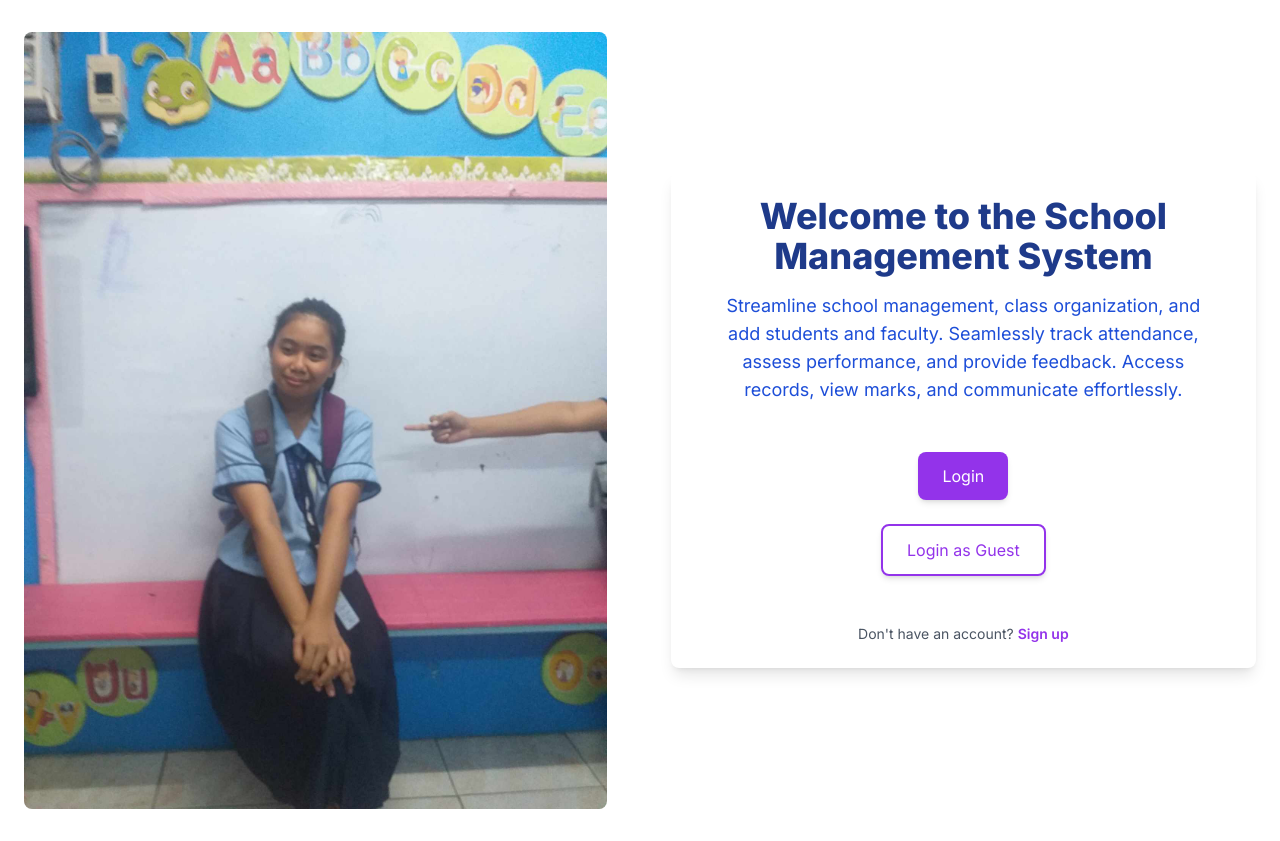
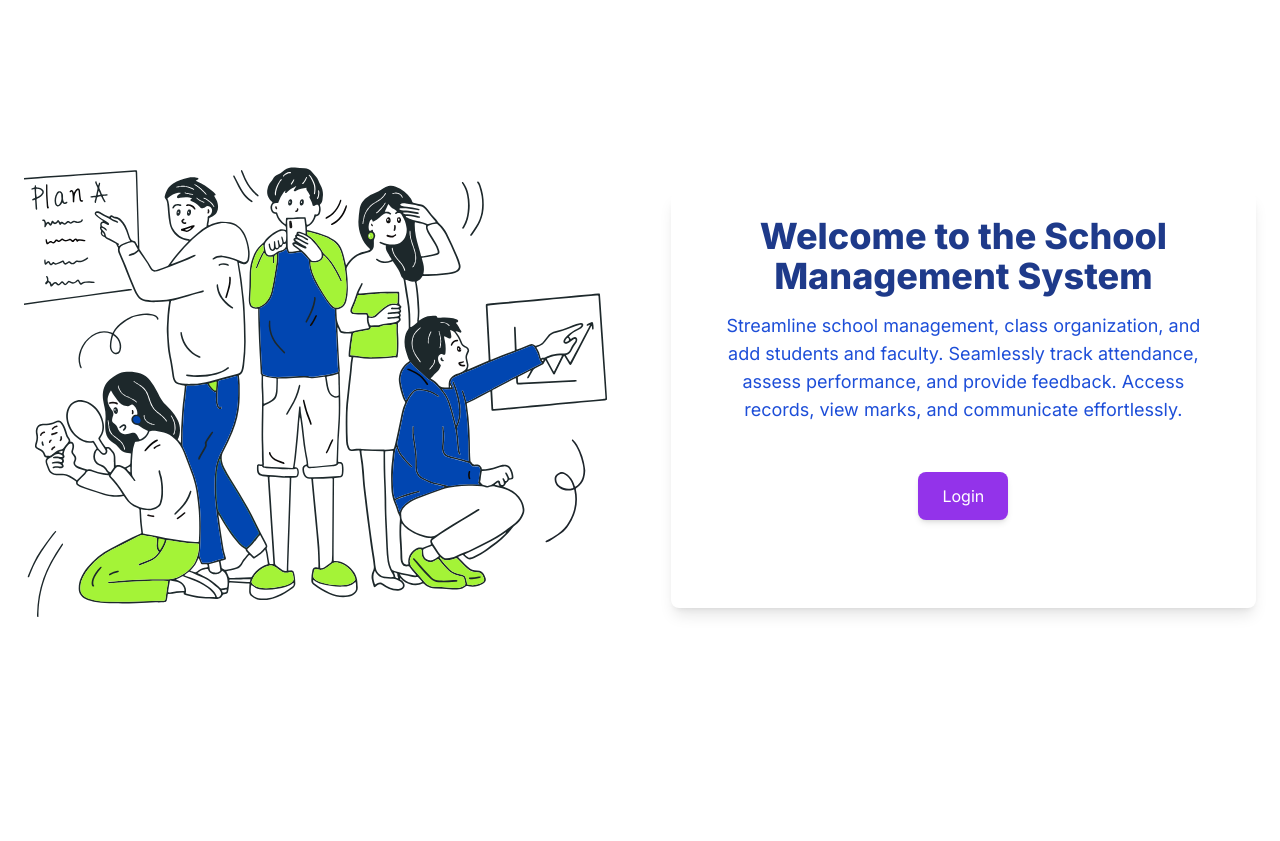
Before and after one commit to Jed0143/Student_Management, a Next.js app: page / in a window 1280 px wide. After the commit the page ends 800 px from the top, so only its background shows below. Built offline with nearby package versions, Linux system fonts and the light colour scheme.

Commit message:
Update Homepage.tsx

```diff
--- a/src/components/Homepage.tsx
+++ b/src/components/Homepage.tsx
@@ -9,7 +9,7 @@ const Homepage = () => {
                 {/* Left Side: Image */}
                 <div className="w-full lg:w-1/2 mb-8 lg:mb-0 relative">
                     <Image
-                        src="/mira.jpg"
+                        src="/students.svg"
                         alt="students"
                         layout="responsive"  // Makes the image responsive
                         width={500}          // Define the natural width of the image
@@ -28,7 +28,7 @@ const Homepage = () => {
                         Seamlessly track attendance, assess performance, and provide feedback.
                         Access records, view marks, and communicate effortlessly.
                     </p>
-                    <div className="flex flex-col items-center gap-6">
+                    <div className="flex flex-col items-center gap-6 mb-16">
                         {/* Login Button */}
                         <Link href="/choose">
                             <button className="w-full py-3 px-6 bg-purple-600 text-white rounded-lg shadow-md hover:bg-purple-700 transition duration-300 ease-in-out transform hover:scale-105">
@@ -36,22 +36,6 @@ const Homepage = () => {
                             </button>
                         </Link>
 
-                        {/* Login as Guest Button */}
-                        <Link href="/chooseasguest">
-                            <button className="w-full py-3 px-6 border-2 border-purple-600 text-purple-600 rounded-lg shadow-md hover:bg-purple-50 transition duration-300 ease-in-out transform hover:scale-105">
-                                Login as Guest
-                            </button>
-                        </Link>
-
-                        {/* Sign Up Link */}
-                        <p className="text-sm text-gray-600 mt-6">
-                            Don&apos;t have an account?{' '}
-                            <Link href="/Adminregister">
-                                <span className="text-purple-600 font-semibold hover:text-purple-700">
-                                    Sign up
-                                </span>
-                            </Link>
-                        </p>
                     </div>
                 </div>
             </div>
```
